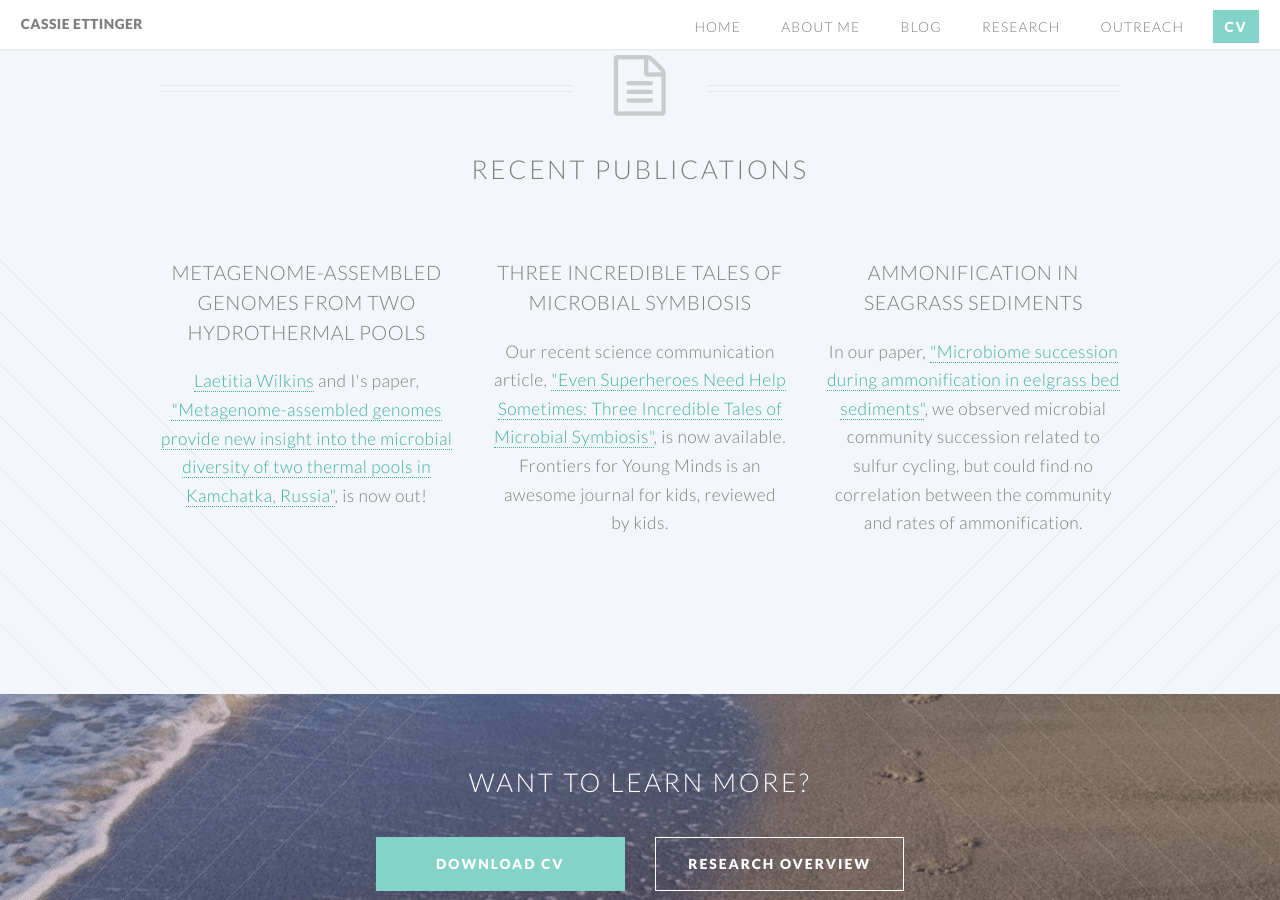
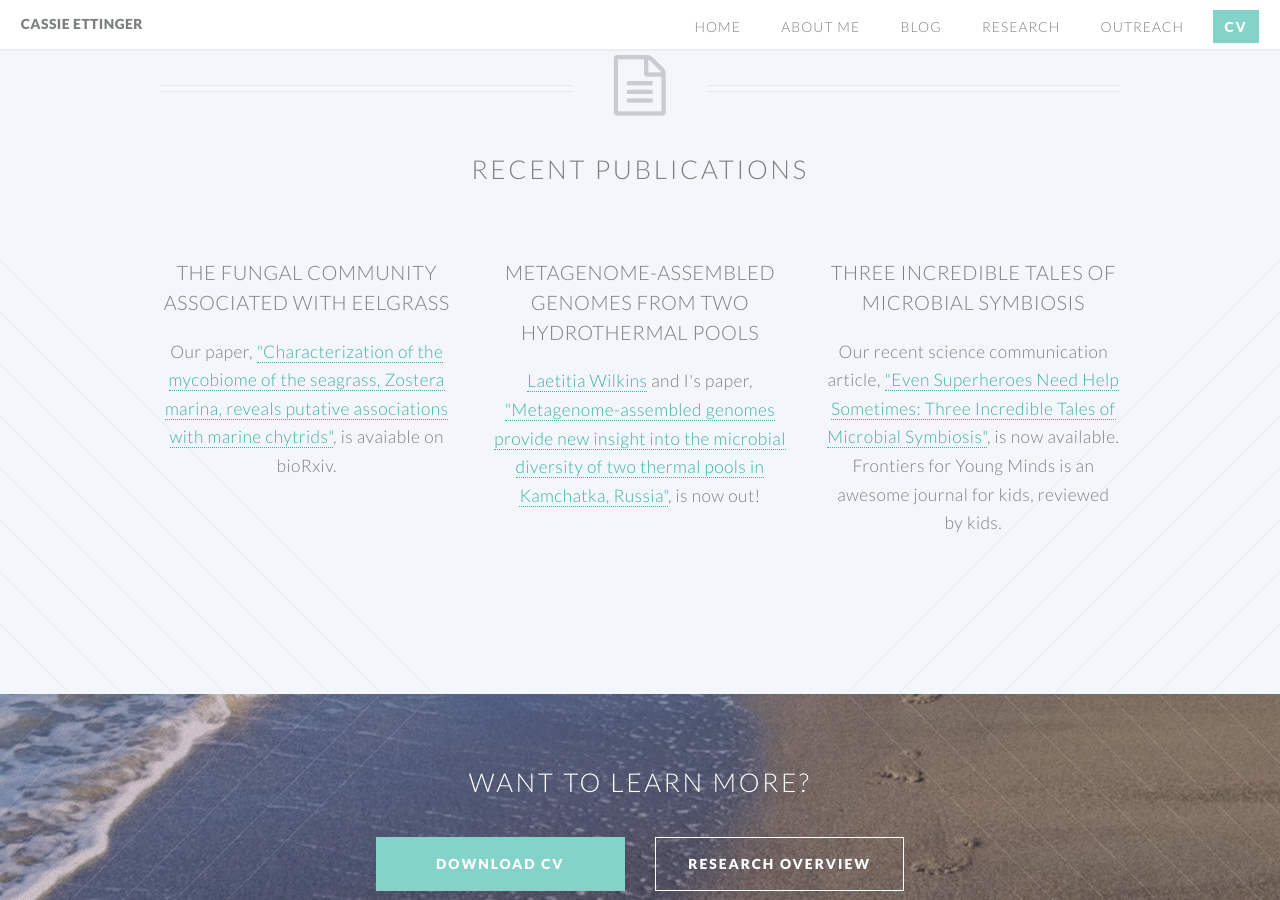
Before and after one commit to marinalaforgia/casett.github.io, a Jekyll site: the page built from index.html, in a window 1280 px wide and 900 px high, scrolled down 1273 px. Built offline with Jekyll 4.4.1, drawn with Linux system fonts in a browser that asks for light colours.

Commit message:
updated cv

```diff
--- a/cv.html
+++ b/cv.html
@@ -12,8 +12,8 @@ layout: default
 						<!-- Content -->
 							<div class="content">
 								<section>
-									<p>Last updated July 2019</p>
-									<iframe src="/cv_files/Ettinger_CE_July_23_2019.pdf" width="100%" height="700" type='application/pdf'>
+									<p>Last updated August 2019</p>
+									<iframe src="/cv_files/Ettinger_CV_August_27_2019.pdf" width="100%" height="700" type='application/pdf'>
 								</section>
 							</div>
 
--- a/index.html
+++ b/index.html
@@ -51,6 +51,18 @@ layout: landing-page
 								<section>
 
 									<header>
+											<h3>The fungal community associated with eelgrass</h3>
+										</header>
+										<p>Our paper, <a href="https://www.biorxiv.org/content/10.1101/735050v3">"Characterization of the mycobiome of the seagrass, Zostera marina, reveals putative associations with marine chytrids"</a>, is avaiable on bioRxiv.</p>
+								</section>
+
+							</div>
+
+							<div class="4u">
+
+								<section>
+
+									<header>
 											<h3>Metagenome-assembled genomes from two hydrothermal pools</h3>
 										</header>
 										<p><a href="https://laetitia.schmid.se/">Laetitia Wilkins</a> and I's paper, <a href="https://www.nature.com/articles/s41598-019-39576-6">"Metagenome-assembled genomes provide new insight into the microbial diversity of two thermal pools in Kamchatka, Russia"</a>, is now out!</p>
@@ -70,17 +82,7 @@ layout: landing-page
 								</section>
 
 							</div>
-							<div class="4u">
 
-								<section>
-
-									<header>
-										<h3>Ammonification in seagrass sediments</h3>
-									</header>
-									<p>In our paper, <a href="https://peerj.com/articles/3674/">"Microbiome succession during ammonification in eelgrass bed sediments"</a>, we observed microbial community succession related to sulfur cycling, but could find no correlation between the community and rates of ammonification. </p>
-								</section>
-
-							</div>
 
 						</div>
 					</section>
@@ -96,7 +98,7 @@ layout: landing-page
 				</header>
 				<footer>
 					<ul class="buttons">
-						<li><a href="/cv_files/Ettinger_CE_July_23_2019.pdf" class="button special">Download CV</a></li>
+						<li><a href="/cv_files/Ettinger_CV_August_27_2019.pdf" class="button special">Download CV</a></li>
 						<li><a href="/research-overview.html" class="button">Research Overview</a></li>
 					</ul>
 				</footer>
--- a/seagrass-mycobiome.html
+++ b/seagrass-mycobiome.html
@@ -39,6 +39,9 @@ layout: default
 								</div>
 
 
+								<p>Our paper, <a href="https://www.biorxiv.org/content/10.1101/735050v3">"Characterization of the mycobiome of the seagrass, <i>Zostera marina </i>, reveals putative associations with marine chytrids"</a>, which investigates the mycobiome locally using ITS amplicon sequencing is now avaiable on bioRxiv.</p>
+
+
 
 
 
```
Also changed, not shown: research-overview.html (+11 -10 lines), 1 other file.
